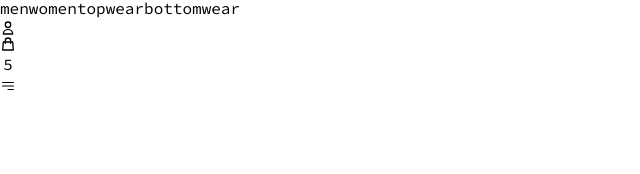
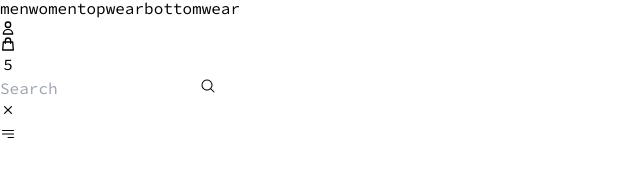
Before and after one commit to fadi-code2511/E-commerce-website-full-stack, a React (Vite) app in the folder frontend/: page / in a window 1280 px wide. Both pictures are taken after a click on the button 8 px from the left and 210 px from the top of the page. Shown: the part 124-298 px from the top of the page, without its empty margins (0-640 px from the left). Built offline with nearby package versions, Linux system fonts and the light colour scheme.

Commit message:
creating the search bar

```diff
--- a/frontend/src/components/Common/Header.jsx
+++ b/frontend/src/components/Common/Header.jsx
@@ -4,7 +4,7 @@ import Navbar from './Navbar'
 
 const Header = () => {
   return (
-    <div>
+    <div  className=' border-b-2 border-gray-200'>
         {/* topBar */}
         <TopBar />
         {/* navBar */}
--- a/frontend/src/components/Common/Navbar.jsx
+++ b/frontend/src/components/Common/Navbar.jsx
@@ -6,7 +6,7 @@ import SearchBar from "./SearchBar";
 
 
 function Navbar(){
-    return   <div className="container bg-slate-100 flex justify-between items-center py-4 px-6 mx-auto">
+    return   <div className="container  bg-slate-100 flex justify-between items-center py-4 px-6 mx-auto">
                 {/* logo */}
                 <div>
                     <Link to="/" className="text-2xl font-medium">
@@ -38,7 +38,10 @@ function Navbar(){
                         <span className=" bg-red-700 text-white absolute text-xs py-0.5 px-1.5 -top-1 rounded-full">5</span>
                     </button>
                     {/* search-bar */}
-                    <SearchBar />
+                    <div>
+                        <SearchBar />
+                    </div>
+
                     {/*  */}
                     <button className="hover:text-black md:hidden">
                         <HiBars3BottomRight className="h-6 w-6 text-gray-700" />
--- a/frontend/src/components/Common/SearchBar.jsx
+++ b/frontend/src/components/Common/SearchBar.jsx
@@ -1,10 +1,64 @@
+import { useState } from "react";
+import { HiMagnifyingGlass, HiMiniXMark } from "react-icons/hi2";
 
 const SearchBar = () => {
+  const [searchTerm, setSearchTerm] = useState("");
+  const [isOpen, setIsOpen] = useState(false);
+
+  function handleSearchToggle() {
+    setIsOpen(!isOpen);
+  }
+  function handleChangeInput(e){
+    setSearchTerm(e.target.value)
+  }
+  function handleFormSubmit(e){
+    e.preventDefault()
+    console.log("we are in the search bar:",searchTerm);
+    setSearchTerm("")
+    setIsOpen(!isOpen)
+
+
+
+  }
+
   return (
-    <div>
+    <div
+      className={` flex justify-center items-center w-full transition-all duration-300 ${
+        isOpen ? "absolute left-0 top-0 h-24 w-full bg-white z-50 " : "w-auto"
+      }`}
+    >
+      {isOpen ? (
+        <form className="  flex justify-center items-center w-full relative" onSubmit={handleFormSubmit}>
+          <div className="relative w-1/2">
+            <input
+              type="text"
+              onChange={handleChangeInput}
+              value={searchTerm}
+              placeholder="Search"
+              className=" rounded-lg bg-gray-200 py-2 pl-2 pr-12 focus:outline-none w-full"
+            />
+            <button
+              type="submit"
 
+              className=" absolute right-2 top-2 text-gray-500 hover:text-gray-800 "
+            >
+              <HiMagnifyingGlass className="h-6 w-6" />
+            </button>
+          </div>
+          <button
+            onClick={handleSearchToggle}
+            type="button"
+            className="  text-red-400 hover:text-gray-800 absolute top-1/2 right-10 transform -translate-y-1/2 "
+          >
+            <HiMiniXMark className="w-7 h-7" />
+          </button>
+        </form>
+      ) : (
+        <button onClick={handleSearchToggle}>
+          <HiMagnifyingGlass className="w-6 h-6" />
+        </button>
+      )}
     </div>
-  )
-}
-
-export default SearchBar
+  );
+};
+export default SearchBar;
```
